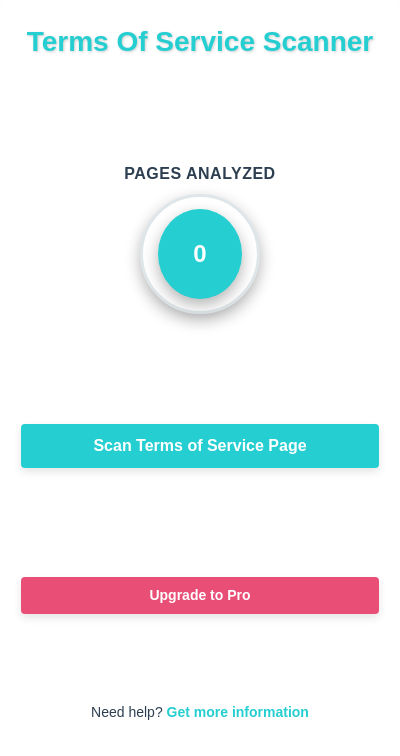
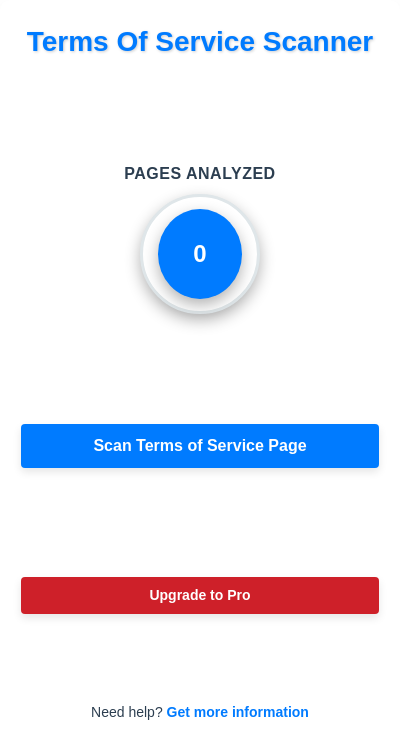
Before and after one commit to Koppang-Dev/ToS-Flagger-Extension, a browser extension: page popup/popup.html in a window 400 px wide. Drawn offline with Linux system fonts and the light colour scheme.

Commit message:
More styling for popup

```diff
--- a/popup/popup.html
+++ b/popup/popup.html
@@ -31,7 +31,7 @@
 
         .header h1 {
             font-size: 1.75rem; /* Slightly smaller font size */
-            color: #25ced1; /* Bright Turquoise */
+            color: #007bff; /* Blue */
             font-weight: 700; /* Bold weight */
             margin: 0; /* Remove default margin */
             text-shadow: 1px 1px 3px rgba(0, 0, 0, 0.2); /* Subtle shadow for depth */
@@ -42,7 +42,7 @@
             width: 90px; /* Adjusted size for better visibility */
             height: 90px;
             border-radius: 50%;
-            background-color: #25ced1; /* Bright Turquoise */
+            background-color: #007bff; /* Blue */
             color: white; /* White text color */
             display: flex;
             align-items: center;
@@ -88,7 +88,7 @@
 
         /* Button Styling */
         .button {
-            background-color: #25ced1; /* Bright Turquoise */
+            background-color: #007bff; /* Blue */
             color: white;
             border: none;
             font-weight: 600;
@@ -100,14 +100,14 @@
 
         /* Button Hover Effects */
         .button:hover {
-            background-color: #1e9b9f; /* Darker Turquoise */
+            background-color: #0056b3; /* Darker Blue */
             box-shadow: 0px 6px 12px rgba(0, 0, 0, 0.2); /* Enhanced shadow */
             transform: translateY(-2px); /* Lift effect */
         }
 
         /* Specific Styling for Upgrade Button */
         .upgrade-button {
-            background-color: #e94e77; /* Coral Pink */
+            background-color: #CE2029; /* Coral Pink */
             color: white;
             font-size: 0.875rem; /* Font size */
             margin-top: 10px; /* Space above the button */
@@ -133,7 +133,7 @@
         }
 
         .need-help a {
-            color: #25ced1; /* Bright Turquoise for links */
+            color: #007bff; /* Blue for links */
             text-decoration: none;
             font-weight: 600;
         }
```
